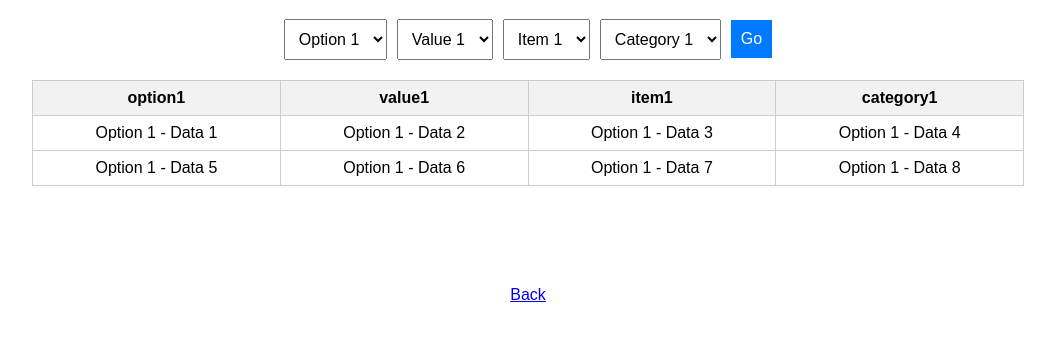
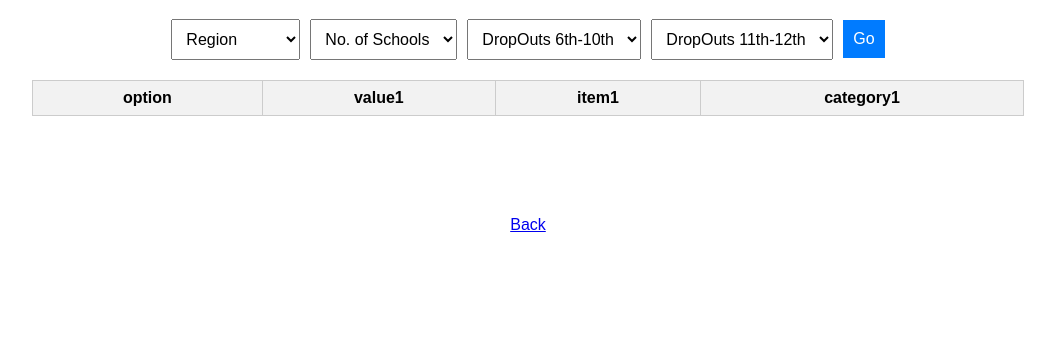
Before and after one commit to Vanshhh08/web_repo, a plain HTML site: page src/analytics/analytics.html in a window 1280 px wide. Both pictures are taken after a click on the button "Go". Shown: the part 61-402 px from the top of the page, without its empty margins (112-1167 px from the left). Drawn offline with Linux system fonts and the light colour scheme.

Commit message:
Added Code

```diff
--- a/src/analytics/analytics.html
+++ b/src/analytics/analytics.html
@@ -12,22 +12,22 @@
     <h1>Data Generator</h1>
     <div class="dropdowns">
         <select id="dropdown1">
-            <option value="option1">Option 1</option>
-            <option value="option2">Option 2</option>
-            <option value="option3">Option 3</option>
+            <option value="option">Region</option>
+            <option value="option1">Ahemdabad</option>
+            <option value="option2">Amreli</option>
         </select>
         <select id="dropdown2">
-            <option value="value1">Value 1</option>
+            <option value="value1">No. of Schools</option>
             <option value="value2">Value 2</option>
             <option value="value3">Value 3</option>
         </select>
         <select id="dropdown3">
-            <option value="item1">Item 1</option>
+            <option value="item1">DropOuts 6th-10th</option>
             <option value="item2">Item 2</option>
             <option value="item3">Item 3</option>
         </select>
         <select id="dropdown4">
-            <option value="category1">Category 1</option>
+            <option value="category1">DropOuts 11th-12th</option>
             <option value="category2">Category 2</option>
             <option value="category3">Category 3</option>
         </select>
--- a/src/analytics/script.js
+++ b/src/analytics/script.js
@@ -10,12 +10,12 @@ document.getElementById("generateButton").addEventListener("click", function ()
     // Define data sets for each option
     const dataSets = {
         option1: [
-            ["Option 1 - Data 1", "Option 1 - Data 2", "Option 1 - Data 3", "Option 1 - Data 4"],
-            ["Option 1 - Data 5", "Option 1 - Data 6", "Option 1 - Data 7", "Option 1 - Data 8"],
+            ["Ahemdabad", "2500", "200", "4100"],
+            //["Option 1 - Data 5", "Option 1 - Data 6", "Option 1 - Data 7", "Option 1 - Data 8"],
         ],
         option2: [
-            ["Option 2 - Data A", "Option 2 - Data B", "Option 2 - Data C", "Option 2 - Data D"],
-            ["Option 2 - Data E", "Option 2 - Data F", "Option 2 - Data G", "Option 2 - Data H"],
+            ["Amreli", "300", "1500", "2500"],
+            //["Option 2 - Data E", "Option 2 - Data F", "Option 2 - Data G", "Option 2 - Data H"],
         ],
         // Add more options and data sets as needed
     };
```
